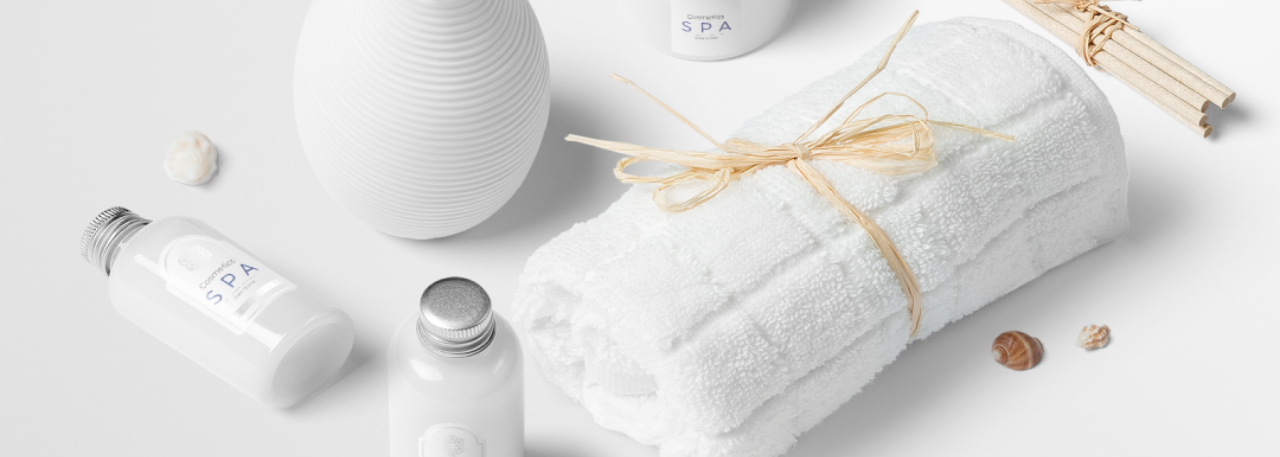
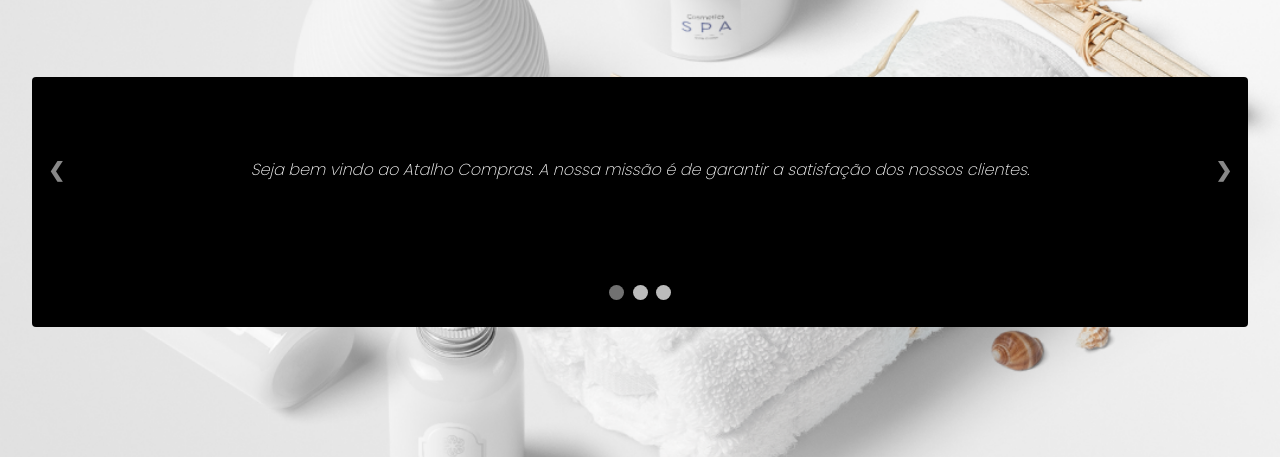
Before and after one commit to edivaldolluisb/atalhoscompra, a plain HTML site: page index.html in a window 1280 px wide. Shown: the part 339-796 px from the top of the page. Drawn offline with Linux system fonts and the light colour scheme.

Commit message:
slide de textos

```diff
--- a/index.html
+++ b/index.html
@@ -61,6 +61,36 @@
             <h2>Descubra os melhores produtos! <br> STP em alta!</br>
         </div>
 
+        <div class="slide_de_texto">
+            <!-- Slideshow container -->
+            <div class="slideshow-container">
+
+                <!-- Full-width slides/quotes -->
+                <div class="mySlides">
+                    <p>Seja bem vindo ao Atalho Compras. A nossa missão é de garantir a satisfação dos nossos clientes.</p>
+                </div>
+
+                <div class="mySlides">
+                    <p> Venha connosco desfrutar dos melhores produtos feitos em São Tomé e Príncipe.</p>
+                </div>
+
+                <div class="mySlides">
+                    <p>Seja prestigiado pela qualidade dos nossos produtos.</p>
+                </div>
+
+                <!-- Next/prev buttons -->
+                <a class="prev" onclick="plusSlides(-1)">&#10094;</a>
+                <a class="next" onclick="plusSlides(1)">&#10095;</a>
+            </div>
+
+            <!-- Dots/bullets/indicators -->
+            <div class="dot-container">
+                <span class="dot" onclick="currentSlide(1)"></span>
+                <span class="dot" onclick="currentSlide(2)"></span>
+                <span class="dot" onclick="currentSlide(3)"></span>
+            </div>
+        </div>
+
     </section>
     <!--Main Content-->
 
@@ -95,6 +125,7 @@
     <!--footer-->
     <!--Importing Scripts-->
     <script src="menu/menu.js"></script>
+    <script src="./js/slide_de_textos.js"></script>
     <!--Importing Scripts-->
 </body>
 
--- /dev/null
+++ b/js/slide_de_textos.js
@@ -0,0 +1,26 @@
+var slideIndex = 1;
+showSlides(slideIndex);
+
+function plusSlides(n) {
+  showSlides(slideIndex += n);
+}
+
+function currentSlide(n) {
+  showSlides(slideIndex = n);
+}
+
+function showSlides(n) {
+  var i;
+  var slides = window.document.getElementsByClassName("mySlides");
+  var dots = document.getElementsByClassName("dot");
+  if (n > slides.length) {slideIndex = 1}
+    if (n < 1) {slideIndex = slides.length}
+    for (i = 0; i < slides.length; i++) {
+      slides[i].style.display = "none";
+    }
+    for (i = 0; i < dots.length; i++) {
+      dots[i].className = dots[i].className.replace(" active", "");
+    }
+  slides[slideIndex-1].style.display = "block";
+  dots[slideIndex-1].className += " active";
+}
--- a/main.css
+++ b/main.css
@@ -92,6 +92,90 @@
 }
 /*banner text center*/
 
+/*Slide de textos*/
+
+.slide_de_texto{
+	display: block;
+	position: relative;
+	top: 25%;
+	width: 95%;
+	margin: 0 auto;
+
+}
+
+/* Slideshow container */
+.slideshow-container {
+	position: relative;
+	background: black;
+	border-top-left-radius: 4px;
+	border-top-right-radius: 4px;
+  }
+
+  /* Slides */
+  .mySlides {
+	display: none;
+	padding: 80px;
+	text-align: center;
+  }
+
+  /* Next & previous buttons */
+  .prev, .next {
+	cursor: pointer;
+	position: absolute;
+	top: 50%;
+	width: auto;
+	margin-top: -30px;
+	padding: 16px;
+	color: #888;
+	font-weight: bold;
+	font-size: 20px;
+	border-radius: 0 3px 3px 0;
+	user-select: none;
+  }
+
+  /* Position the "next button" to the right */
+  .next {
+	position: absolute;
+	right: 0;
+	border-radius: 3px 0 0 3px;
+  }
+
+  /* On hover, add a black background color with a little bit see-through */
+  .prev:hover, .next:hover {
+	background-color: rgba(27, 27, 27, 0.8);
+	color: white;
+  }
+
+  /* The dot/bullet/indicator container */
+  .dot-container {
+	text-align: center;
+	padding: 20px;
+	background: rgb(0, 0, 0);
+	border-bottom-left-radius: 4px;
+	border-bottom-right-radius: 4px;
+  }
+
+  /* The dots/bullets/indicators */
+  .dot {
+	cursor: pointer;
+	height: 15px;
+	width: 15px;
+	margin: 0 2px;
+	background-color: #bbb;
+	border-radius: 50%;
+	display: inline-block;
+	transition: background-color 0.6s ease;
+  }
+
+  /* Add a background color to the active dot/circle */
+  .active, .dot:hover {
+	background-color: #717171;
+  }
+
+  /* Add an italic font style to all quotes */
+  .slide_de_texto p {font-style: italic; color: white;}
+
+/*Slide de textos*/
 
 /*rodapé*/
 
```
